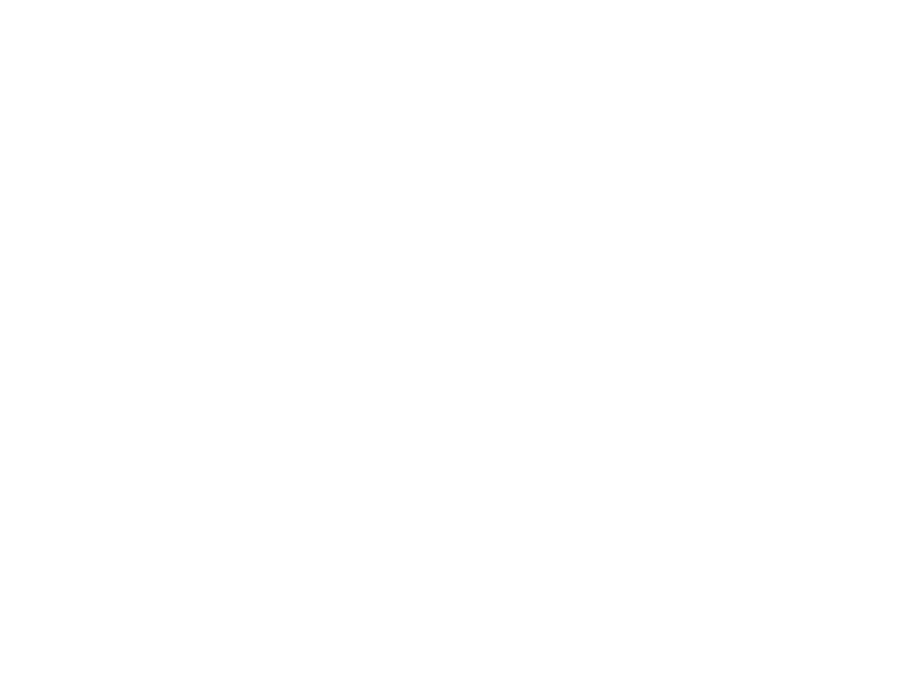
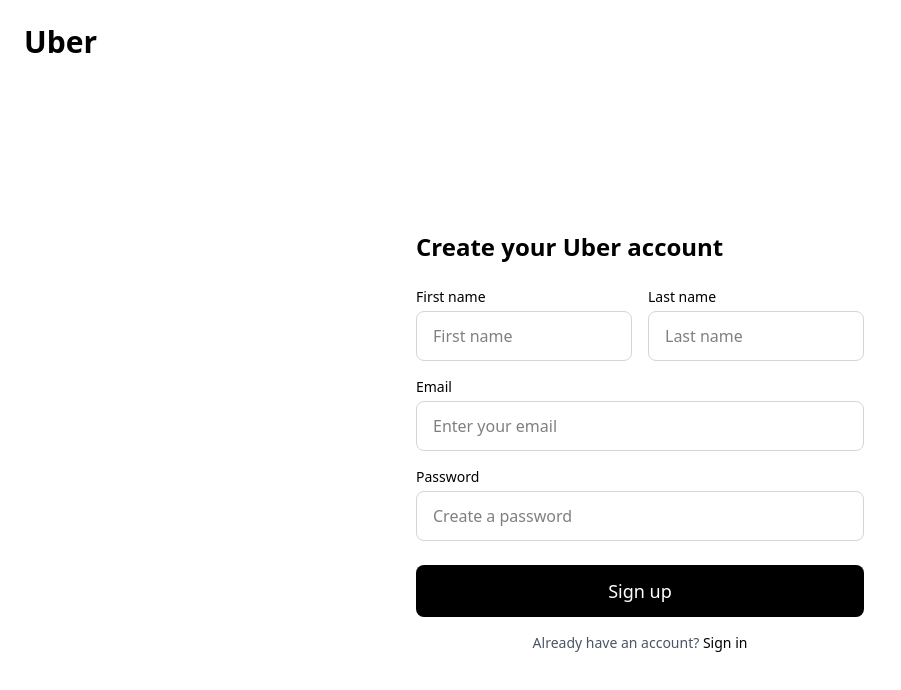
Before and after one commit to divyanshujains/uber, a React app in the folder frontend/: page /usersignup in a window 1280 px wide. Shown: the top 690 px of the page, without its empty margins (0-901 px from the left). Built offline with nearby package versions, Linux system fonts and the light colour scheme; the HTML template or start-up script is replaced by a standard one.

Commit message:
started frontend

```diff
--- a/frontend/src/pages/Home.jsx
+++ b/frontend/src/pages/Home.jsx
@@ -1,16 +1,38 @@
-import React from 'react'
-import { Route, Routes } from 'react-router-dom'
+import React from "react";
+import { Link } from "react-router-dom";
 
 const Home = () => {
   return (
-    <div>
+    <div className="min-h-screen flex flex-col">
+      {/* Image Section */}
+      <div
+        className="relative flex-1 bg-cover bg-center"
+        style={{
+          backgroundImage:
+            "url('https://images.unsplash.com/photo-1503376780353-7e6692767b70')",
+        }}
+      >
+        {/* Dark Overlay */}
+        <div className="absolute inset-0 bg-black/40"></div>
 
-        <div>
+        {/* Uber Logo/Text */}
+        <div className="relative z-10 p-6">
+          <h1 className="text-black text-3xl font-bold">Uber</h1>
+        </div>
+      </div>
 
-        </div>
+      {/* Bottom Card */}
+      <div className="bg-white p-6 rounded-t-2xl shadow-lg">
+        <h4 className="text-xl font-semibold mb-4">Get started with Uber</h4>
 
+        <Link
+        to="/userlogin"
+        className="w-full   flex items-center justify-center   bg-black text-white py-3 rounded-lg text-lg font-medium hover:bg-gray-900 transition">
+          Continue
+        </Link>
+      </div>
     </div>
-  )
-}
+  );
+};
 
-export default Home
+export default Home;
--- a/frontend/src/pages/Userlogin.jsx
+++ b/frontend/src/pages/Userlogin.jsx
@@ -1,11 +1,103 @@
 import React from 'react'
+import { useState } from 'react';
+import { Link } from 'react-router-dom';
 
 const Userlogin = () => {
+
+   const [email, setemail] = useState('')
+    const [password, setpassword] = useState('')
+
+
+    const submitHandler = (e) => {
+        e.preventDefault();
+
+        const logindata = {
+          email: email,
+          password: password,
+        }
+
+        console.log(logindata);
+
+
+
+
+
+
+    }
+
+
+
+
+
   return (
-    <div>
+    <div className="min-h-screen bg-gray-100 flex flex-col">
+      {/* Header */}
+      <div className="p-6">
+        <h1 className="text-3xl font-bold">Uber</h1>
+      </div>
 
+      {/* Login Form */}
+      <form
+        onSubmit={(e) => {
+          submitHandler(e);
+        }}
+        className="flex-1 flex items-center justify-center px-6"
+      >
+        <div className="w-full max-w-md">
+          <h2 className="text-2xl font-semibold mb-6">Sign in to continue</h2>
+
+          {/* Email */}
+          <div className="mb-4">
+            <label className="block text-sm font-medium mb-1">Email</label>
+            <input
+              onChange={(e) => {
+                setemail(e.target.value);
+              }}
+              type="email"
+              placeholder="Enter your email"
+              className="w-full border border-gray-300 rounded-lg px-4 py-3 focus:outline-none focus:ring-2 focus:ring-black"
+            />
+          </div>
+
+          {/* Password */}
+          <div className="mb-6">
+            <label className="block text-sm font-medium mb-1">Password</label>
+            <input
+              onChange={(e) => {
+                setpassword(e.target.value);
+              }}
+              type="password"
+              placeholder="Enter your password"
+              className="w-full border border-gray-300 rounded-lg px-4 py-3 focus:outline-none focus:ring-2 focus:ring-black"
+            />
+          </div>
+
+          {/* Login Button */}
+          <button className="w-full bg-black text-white py-3 rounded-lg text-lg font-medium hover:bg-gray-900 transition">
+            Continue
+          </button>
+
+          <Link
+          to="/captainlogin"
+
+           className="w-full flex justify-center items-center bg-green-400 mt-4 text-black py-3 rounded-lg text-lg font-medium hover:bg-gray-900 transition">
+            login as a captain
+          </Link>
+
+          {/* Extra Links */}
+          <p className="text-center text-sm text-gray-600 mt-4">
+            New to Uber?{" "}
+            <Link
+              to="/usersignup"
+              className="text-black font-medium cursor-pointer"
+            >
+              Create an account
+            </Link>
+          </p>
+        </div>
+      </form>
     </div>
-  )
+  );
 }
 
 export default Userlogin
--- a/frontend/src/pages/Usersignup.jsx
+++ b/frontend/src/pages/Usersignup.jsx
@@ -1,11 +1,128 @@
-import React from 'react'
+import React, { useState } from "react";
+import { Form, Link } from "react-router-dom";
 
 const Usersignup = () => {
+
+
+  const [firstname, setfirstname] = useState('');
+  const [lastname, setlastname] = useState('');
+  const [email, setemail] = useState('');
+  const [password, setpassword] = useState('');
+  const [data, setdata] = useState({})
+
+
+
+  const submitHandler = (e) => {
+    e.preventDefault();
+
+    setdata ({
+      firstname,
+      lastname,
+      email,
+      password
+    });
+
+    console.log(data);
+  }
+
+
+
   return (
-    <div>
+    <div className="min-h-screen bg-white flex flex-col">
+      {/* Header */}
+      <div className="p-6">
+        <h1 className="text-3xl font-bold">Uber</h1>
+      </div>
 
+      {/* Signup Form */}
+      <form
+        onSubmit={(e) => {
+          submitHandler(e);
+        }}
+        className="flex-1 flex items-center justify-center px-6"
+      >
+        <div className="w-full max-w-md">
+          <h2 className="text-2xl font-semibold mb-6">
+            Create your Uber account
+          </h2>
+
+          {/* First & Last Name */}
+          <div className="grid grid-cols-1 sm:grid-cols-2 gap-4 mb-4">
+            <div>
+              <label className="block text-sm font-medium mb-1">
+                First name
+              </label>
+              <input
+                onChange={(e) => {
+                  setfirstname(e.target.value);
+                }}
+                type="text"
+                placeholder="First name"
+                className="w-full border border-gray-300 rounded-lg px-4 py-3 focus:outline-none focus:ring-2 focus:ring-black"
+              />
+            </div>
+
+            <div>
+              <label className="block text-sm font-medium mb-1">
+                Last name
+              </label>
+              <input
+                onChange={(e) => {
+                  setlastname(e.target.value);
+                }}
+                type="text"
+                placeholder="Last name"
+                className="w-full border border-gray-300 rounded-lg px-4 py-3 focus:outline-none focus:ring-2 focus:ring-black"
+              />
+            </div>
+          </div>
+
+          {/* Email */}
+          <div className="mb-4">
+            <label className="block text-sm font-medium mb-1">Email</label>
+            <input
+              onChange={(e) => {
+                setemail(e.target.value);
+              }}
+              type="email"
+              placeholder="Enter your email"
+              className="w-full border border-gray-300 rounded-lg px-4 py-3 focus:outline-none focus:ring-2 focus:ring-black"
+            />
+          </div>
+
+          {/* Password */}
+          <div className="mb-6">
+            <label className="block text-sm font-medium mb-1">Password</label>
+            <input
+              onChange={(e) => {
+                setpassword(e.target.value);
+              }}
+              type="password"
+              placeholder="Create a password"
+              className="w-full border border-gray-300 rounded-lg px-4 py-3 focus:outline-none focus:ring-2 focus:ring-black"
+            />
+          </div>
+
+          {/* Signup Button */}
+          <Link
+
+          className="w-full flex items-center justify-center bg-black text-white py-3 rounded-lg text-lg font-medium hover:bg-gray-900 transition">
+            Sign up
+          </Link>
+
+          {/* Footer */}
+          <p className="text-center text-sm text-gray-600 mt-4">
+            Already have an account?{" "}
+            <Link
+            to="/userlogin"
+            className="text-black font-medium cursor-pointer">
+              Sign in
+            </Link>
+          </p>
+        </div>
+      </form>
     </div>
-  )
-}
+  );
+};
 
-export default Usersignup
+export default Usersignup;
```
